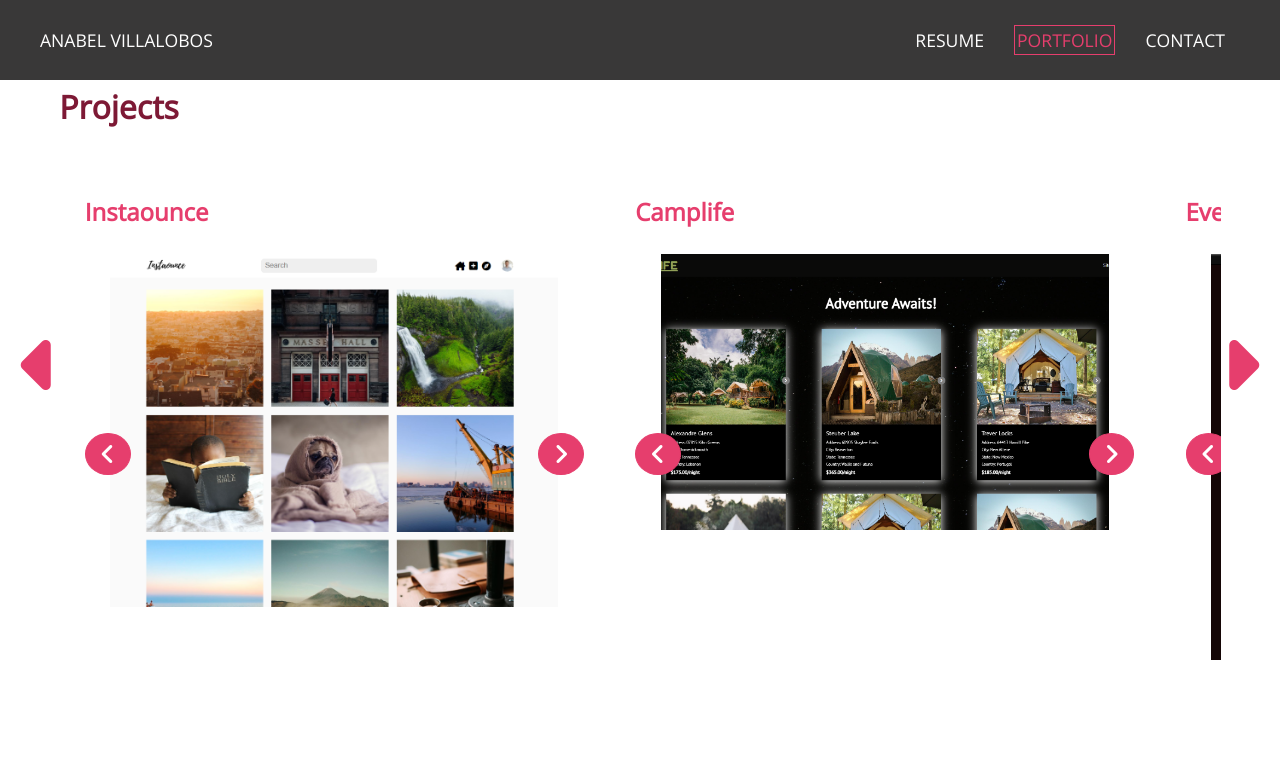
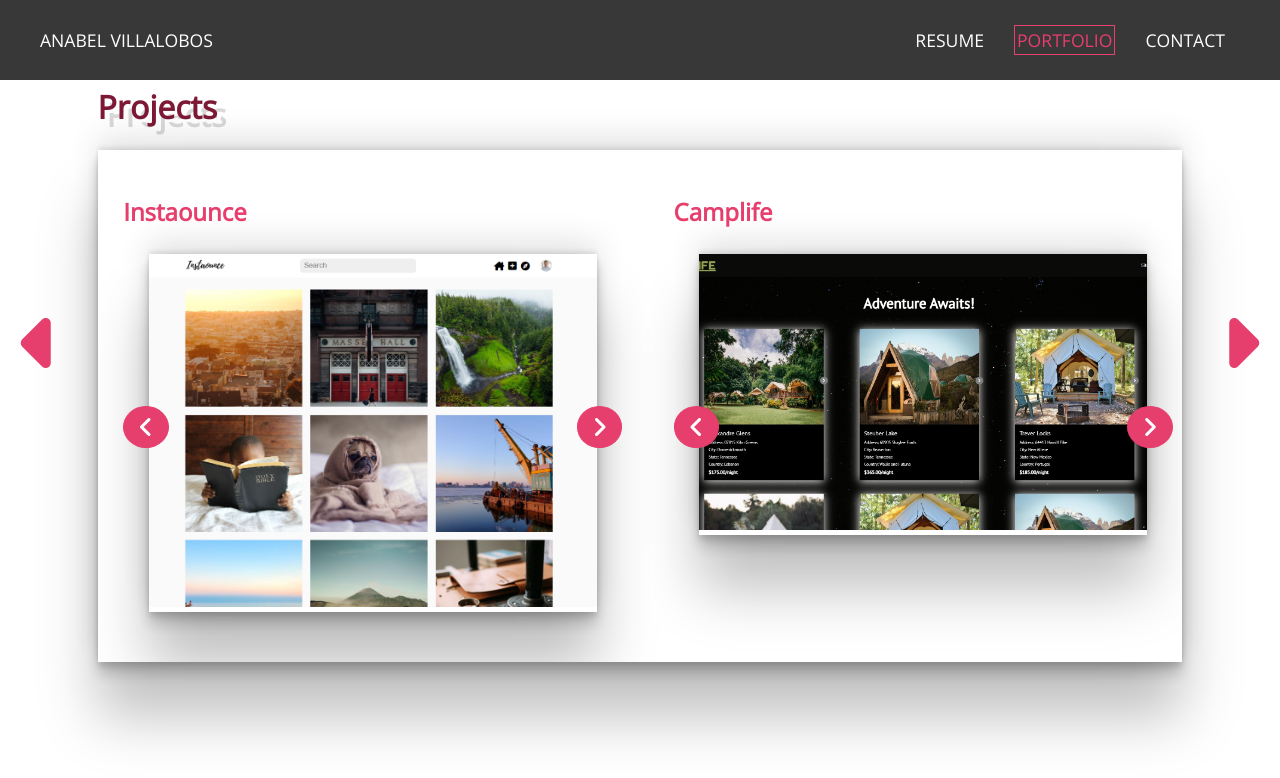
Before and after one commit to annvilla1998/ReactPersonalWebsite, a React (Create React App) app: page /portfolio in a window 1280 px wide. Shown: the top 778 px of the page. Built offline with nearby package versions, Linux system fonts and the light colour scheme.

Commit message:
finished portfolio page and added text shadows

```diff
--- a/src/components/Portfolio/Portfolio.css
+++ b/src/components/Portfolio/Portfolio.css
@@ -4,11 +4,13 @@
     flex-direction: column;
     margin: 5vw 4vw;
     position: relative;
+    padding: 0 3vw;
 }
 
 .portfolio-page h1 {
     color: var(--color-2);
     font-size: 4vmin;
+    text-shadow: 4px 3px 0px #fff, 9px 8px 0px rgba(0,0,0,0.15);
 }
 
 .portfolio-page i.fa-caret-right {
@@ -39,12 +41,17 @@
 
 .projects-container {
     display: flex;
+    height: 40vw;
     width: 100%;
+    box-shadow: rgba(0, 0, 0, 0.25) 0px 54px 55px, rgba(0, 0, 0, 0.12) 0px -12px 30px, rgba(0, 0, 0, 0.12) 0px 4px 6px, rgba(0, 0, 0, 0.17) 0px 12px 13px, rgba(0, 0, 0, 0.09) 0px -3px 5px;
     overflow: scroll;
     -webkit-animation: focus-in-contract-bck 1s cubic-bezier(0.250, 0.460, 0.450, 0.940) both;
         animation: focus-in-contract-bck 1s cubic-bezier(0.250, 0.460, 0.450, 0.940) both;
 }
 
+.projects-container::-webkit-scrollbar {
+    display:none;
+}
 
 .project {
     margin: 2vw;
@@ -55,6 +62,7 @@
     width: 35vw;
     overflow: hidden;
     margin: 2vw;
+    box-shadow: rgba(0, 0, 0, 0.25) 0px 54px 55px, rgba(0, 0, 0, 0.12) 0px -12px 30px, rgba(0, 0, 0, 0.12) 0px 4px 6px, rgba(0, 0, 0, 0.17) 0px 12px 13px, rgba(0, 0, 0, 0.09) 0px -3px 5px;
 }
 
 .portfolio-page i.fa-angle-left {
--- a/src/components/Portfolio/index.js
+++ b/src/components/Portfolio/index.js
@@ -1,7 +1,8 @@
 import './Portfolio.css'
-import { useState } from 'react'
+import { useState, useRef } from 'react'
 import camplifeHomepage from '../../assets/images/camplife home.png'
 import camplifeSiteDetails from '../../assets/images/campsitedetails.png'
+import campLifeReviews from '../../assets/images/campLifeReviews.png'
 import eventtodoform from '../../assets/images/eventtodoeventform.png'
 import eventtodoHomepage from '../../assets/images/eventtodoHomepage.png'
 import eventtodoLogin from '../../assets/images/eventtodologin.png'
@@ -13,16 +14,22 @@ import instaounceProfile from '../../assets/images/instaounceprofilepage.png'
 import instaounceSearch from '../../assets/images/instaounceSearch.png'
 
 export const Portfolio = () => {
+    const ref = useRef(null)
     const [campCurrentImageIndex, setCampCurrentImageIndex] = useState(0)
     const [eventCurrentImageIndex, setEventCurrentImageIndex] = useState(0)
     const [instaCurrentImageIndex, setInstaCurrentImageIndex] = useState(0)
     const instaImages = [instaounceexplore, instaouncefollowers, instaounceHomepage,instaouncePost,instaounceProfile,instaounceSearch]
     const eventImages = [eventtodoform, eventtodoHomepage, eventtodoLogin]
-    const campImages = [camplifeHomepage, camplifeSiteDetails]
+    const campImages = [camplifeHomepage, camplifeSiteDetails, campLifeReviews]
 
-    const handleSwipeRight = () => {
-        // const container = document.querySelector('.projects-container')
-        // container.scrollTo({ right: 0 })
+    const scrollRight = () => {
+        // ref.current.scrollLeft += scrollOffset;
+        ref.current.scrollTo({ left: 1000, behavior: 'smooth'})
+    }
+
+    const scrollLeft = () => {
+        // ref.current.scrollLeft += scrollOffset;
+        ref.current.scrollTo({ left: 0, behavior: 'smooth'})
     }
 
     const handleInstaRightImageChange = () => {
@@ -63,11 +70,11 @@ export const Portfolio = () => {
 
     return (
         <div className="portfolio-page">
-            <i className="fa-solid fa-caret-left"></i>
+            <i  onClick={scrollLeft} className="fa-solid fa-caret-left"></i>
             <div>
                 <h1>Projects</h1>
             </div>
-            <div className="projects-container">
+            <div className="projects-container" ref={ref}>
                 <div className="project 1">
                     <a target="_blank" rel="noopener noreferrer" href="https://instaounce-clone.herokuapp.com/login">
                         <h2>Instaounce</h2>
@@ -99,7 +106,7 @@ export const Portfolio = () => {
                         </div>
                 </div>
             </div>
-            <i onClick={handleSwipeRight} className="fa-solid fa-caret-right"></i>
+            <i onClick={scrollRight} className="fa-solid fa-caret-right"></i>
         </div>
     )
 }
--- a/src/components/Resume/Resume.css
+++ b/src/components/Resume/Resume.css
@@ -32,6 +32,7 @@
 
 #resume h2 {
     color: var(--color-3);
+    text-shadow: 6px 6px 0px rgba(0,0,0,0.2);
 }
 
 
--- a/src/components/Resume/index.js
+++ b/src/components/Resume/index.js
@@ -7,7 +7,7 @@ export const Resume = () => {
         <div className="resume-page">
             <article id="resume">
                 <header>
-                    <h1 style={{color: "var(--color-3)", fontSize:"2rem"}}>Anabel Villalobos</h1>
+                    <h1 style={{textShadow: "4px 3px 0px #fff, 9px 8px 0px rgba(0,0,0,0.15)",color: "var(--color-3)", fontSize:"4vmin"}}>Anabel Villalobos</h1>
                     <div className="resume-header-contact-info">
                         <p>(760) 881-2253</p>
                         <p>villalobos1998@gmail.com</p>
```
Also changed, not shown: src/assets/images/campLifeReviews.png (added).
